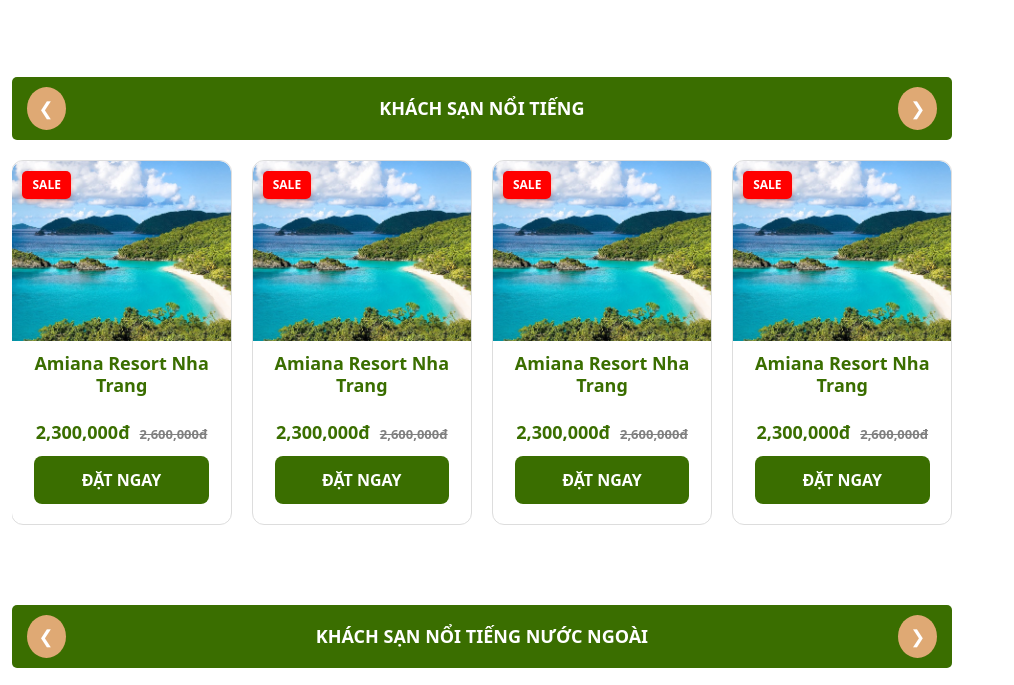
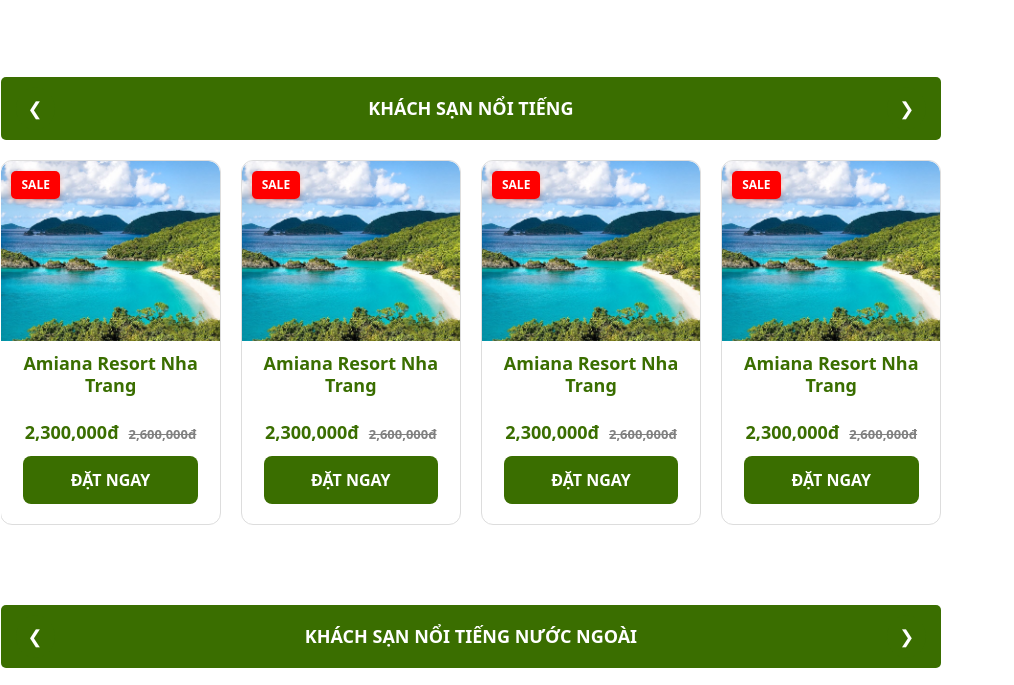
Before and after one commit to mik576/WEBKTS, a plain HTML site: page index.html in a window 1280 px wide. Shown: the part 3054-3739 px from the top of the page, without its empty margins (0-1014 px from the left). Drawn offline with nearby package versions, Linux system fonts and the light colour scheme.

Commit message:
Add files via upload

```diff
--- a/css/index.css
+++ b/css/index.css
@@ -1011,7 +1011,7 @@
     transition: transform 0.3s ease-in-out;
     margin: 0 auto; /* Căn giữa khi thu nhỏ */
     width: 81%;
-    margin-left: -43px;
+    margin-left: -54px;
 }
 
 /* Tiêu đề danh sách */
@@ -1031,7 +1031,7 @@
 
 /* Nút chuyển danh sách */
 .prev-btn, .next-btn {
-    background: #DFA974;
+    background: #3a6e00;
     border: none;
     color: white;
     font-size: 18px;
@@ -1042,7 +1042,7 @@
 }
 
     .prev-btn:hover, .next-btn:hover {
-        background: #3a6e00;
+        background: #DFA974;
     }
 
 /* Danh sách khách sạn */
```
